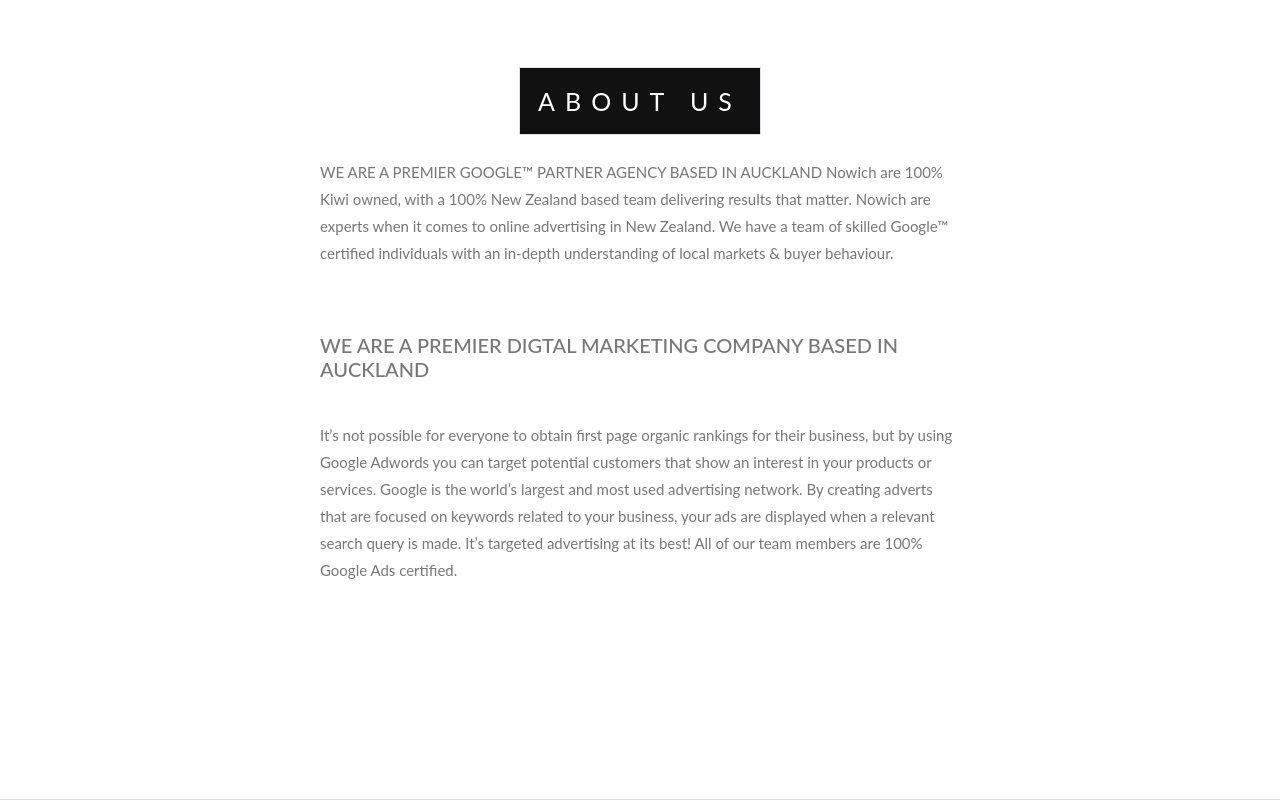
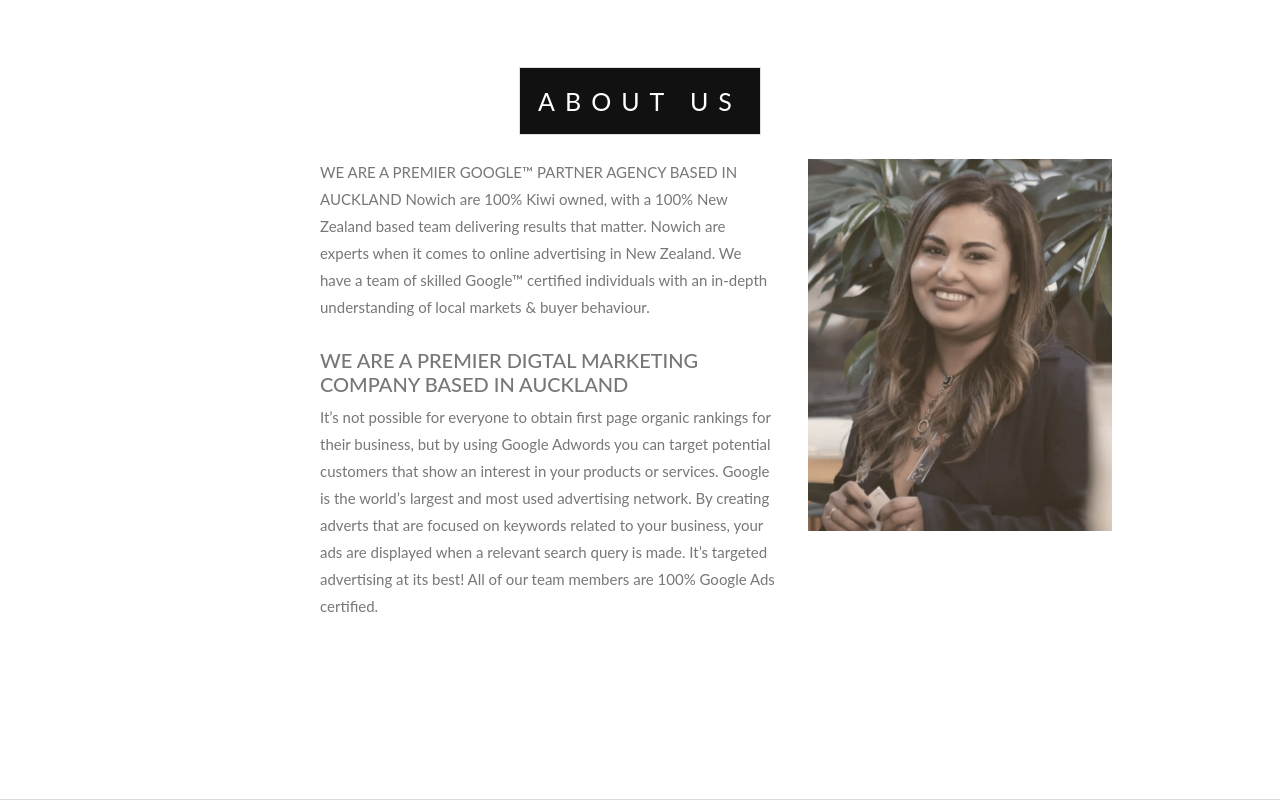
Before and after one commit to Drammaster/cryptocake, a Flask app: page / in a window 1280 px wide. Shown: the part 801-1601 px from the top of the page. Run offline with Flask 2, Linux system fonts and the light colour scheme; some libraries are stand-ins or nearby versions.

Commit message:
Nowich update 02/08

```diff
--- a/static/css/nowich.css
+++ b/static/css/nowich.css
@@ -110,6 +110,8 @@
 .content
 {
     display: grid;
+    grid-template-columns: 5fr 5fr;
+    grid-gap: 10%;
 }
 
 .card {
@@ -154,10 +156,22 @@
 .content {
     position: relative;
     justify-content: center;
+    top: 30%;
+    width: 50%;
+    margin-left: auto;
+    margin-right: auto;
+}
+
+.content-about {
+    position: relative;
+    justify-content: center;
     top: 20%;
     width: 50%;
     margin-left: auto;
     margin-right: auto;
+    display: grid;
+    grid-template-columns: 3fr 1fr;
+    grid-gap: 5%;
 }
 
 #call {
--- a/templates/nowich.html
+++ b/templates/nowich.html
@@ -51,25 +51,28 @@
         <div class="caption">
             <span class="border">ABOUT US</span><br>
         </div>
-        <div class="content">
+        <div class="content-about">
+            <div>
                 <div>
                     WE ARE A PREMIER GOOGLE™ PARTNER AGENCY BASED IN AUCKLAND Nowich are 100% Kiwi owned,
                     with a 100% New Zealand based team delivering results that matter. Nowich are experts
                     when it comes to online advertising in New Zealand. We have a team of skilled Google™
                     certified individuals with an in-depth understanding of local markets & buyer behaviour.
                 </div>
-            <hr>
-            <hr>
+                <br>
                 <h5>
                     WE ARE A PREMIER DIGTAL MARKETING COMPANY BASED IN AUCKLAND
                 </h5>
-            <hr>
                 <div>
                     It’s not possible for everyone to obtain first page organic rankings for their business,
                     but by using Google Adwords you can target potential customers that show an interest in
                     your products or services. Google is the world’s largest and most used advertising network.
                     By creating adverts that are focused on keywords related to your business, your ads are displayed
                     when a relevant search query is made. It’s targeted advertising at its best! All of our team members are 100% Google Ads certified.
+                </div>
+            </div>
+            <div>
+                <img src="../../static/images/Lorena.png" width="200%">
             </div>
 
         </div>
@@ -122,7 +125,6 @@
         </div>
 
         <div class="content">
-            <div class="container">
             <div class="row body">
                 <form action="mailto:csiga1222@gmail.com"
                     method="POST"
@@ -140,13 +142,11 @@
                     <br>
                     <input class="btn btn-submit" type="submit" value="Submit" />
                 </form>
+                <div id="call">Calls Us: <a href="tel:0800327738">0800 327 738</a></div>
             </div>
-                <br>
             <div class="row body">
                 <iframe src="https://www.google.com/maps/embed?pb=!1m18!1m12!1m3!1d3192.883052541256!2d174.76248815041285!3d-36.84527678691862!2m3!1f0!2f0!3f0!3m2!1i1024!2i768!4f13.1!3m3!1m2!1s0x6d0d47fa3b0289f5%3A0xc9a2fb42080020c2!2s17%20Albert%20Street%2C%20Auckland%20CBD%2C%20Auckland%201010!5e0!3m2!1sen!2snz!4v1596074263053!5m2!1sen!2snz" style="border:0"
                 allowfullscreen="" aria-hidden="false" tabindex="0" width="355" height="300" frameborder="0"></iframe>
-                    <div id="call">Calls Us: <a href="tel:0800327738">0800 327 738</a></div>
-                </div>
             </div>
         </div>
     </div>
```
Also changed, not shown: static/images/Lorena.png (added). Lines whose indentation alone changed are shown as unchanged.
